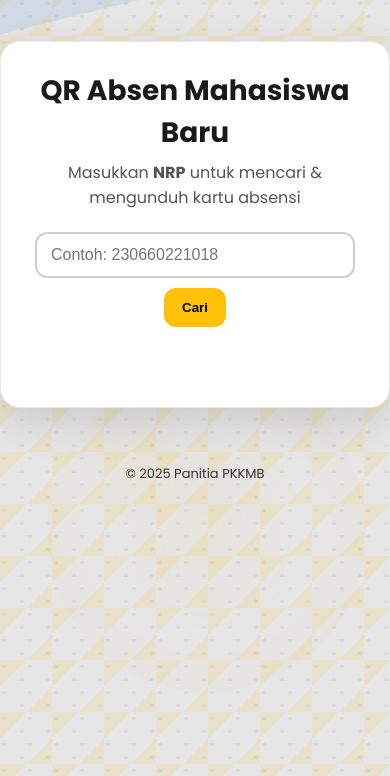
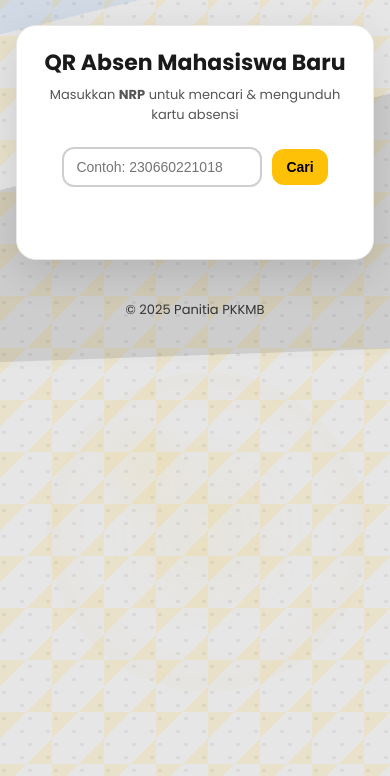
Before and after one commit to 230660221018/qr-absen-maba, a plain HTML site: page index.html in a window 390 px wide. Shown: the part 68-844 px from the top of the page. Drawn offline with Linux system fonts and the light colour scheme.

Commit message:
Update tampilan

```diff
--- a/data.json
+++ b/data.json
@@ -1,6 +1,6 @@
 [
   { "nrp": "220660221030", "foto": "220660221030.png" },
-  { "nrp": "220660221017", "foto": "220660221017.png" },
+  { "nrp": "220660221117", "foto": "220660221117.png" },
   { "nrp": "230660221018", "foto": "230660221018.png" },
   { "nrp": "230660221094", "foto": "230660221094.png" }
 ]
--- a/index.html
+++ b/index.html
@@ -15,7 +15,7 @@
   <header class="site-header">
     <div class="brand">
       <!-- (Opsional) ganti teks ini dengan logo kampus jika ada -->
-      <span class="brand-mark">PKKMB</span>
+      <span class="brand-mark">PKKMB UNSAP & STAI</span>
     </div>
     <div class="badge">2025</div>
   </header>
--- a/style.css
+++ b/style.css
@@ -28,7 +28,6 @@ body{
   font-family: 'Poppins', system-ui, -apple-system, Arial, sans-serif;
   color: var(--text);
   background: var(--bg);
-  /* Pola dasar halus biar tidak polos */
   background-image:
     radial-gradient(circle at 15% 25%, rgba(0,0,0,.05) 2px, transparent 2px),
     radial-gradient(circle at 85% 75%, rgba(0,0,0,.05) 2px, transparent 2px),
@@ -37,7 +36,7 @@ body{
   background-size: 26px 26px, 26px 26px, 52px 52px, 52px 52px;
 }
 
-/* ====== Latar dekoratif lebih kontras (garis miring & lingkaran) ====== */
+/* ====== Latar dekoratif ====== */
 .bg-decor{
   position: fixed;
   inset: 0;
@@ -52,7 +51,7 @@ body{
   opacity: .12;
 }
 
-/* Garis miring besar hitam–abu ala kartu */
+/* Garis miring besar hitam–abu */
 .bg-decor::before{
   left: -10%;
   top: -10%;
@@ -251,7 +250,7 @@ body{
   font-size: 13px;
 }
 
-/* ====== Responsif ====== */
+/* ====== Responsif Desktop & Tablet ====== */
 @media (min-width: 720px){
   .card-result{
     grid-template-columns: 380px 1fr;
@@ -260,3 +259,39 @@ body{
     text-align: left;
   }
 }
+
+/* ====== Responsif HP ====== */
+@media (max-width: 719px){
+  .container {
+    margin: 16px;
+    padding: 20px;
+  }
+
+  #nrpInput {
+    width: 200px;
+    padding: 10px 12px;
+    font-size: 14px;
+  }
+
+  .btn-primary {
+    padding: 10px 14px;
+    font-size: 14px;
+  }
+
+  .card-result {
+    padding: 12px;
+    gap: 10px;
+  }
+
+  .preview {
+    width: 240px;
+  }
+
+  .title {
+    font-size: 22px;
+  }
+
+  .subtitle {
+    font-size: 13px;
+  }
+}
```
